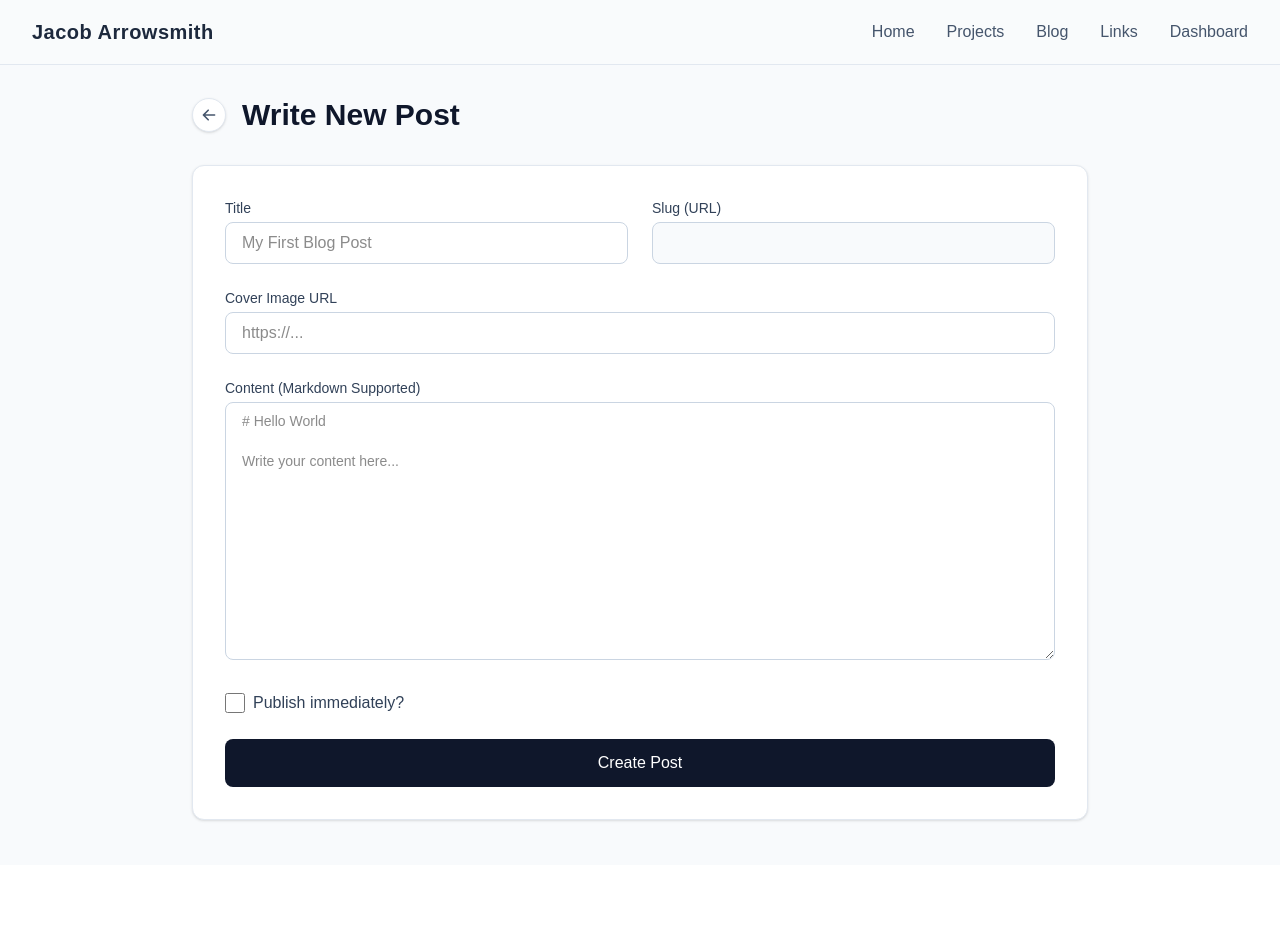
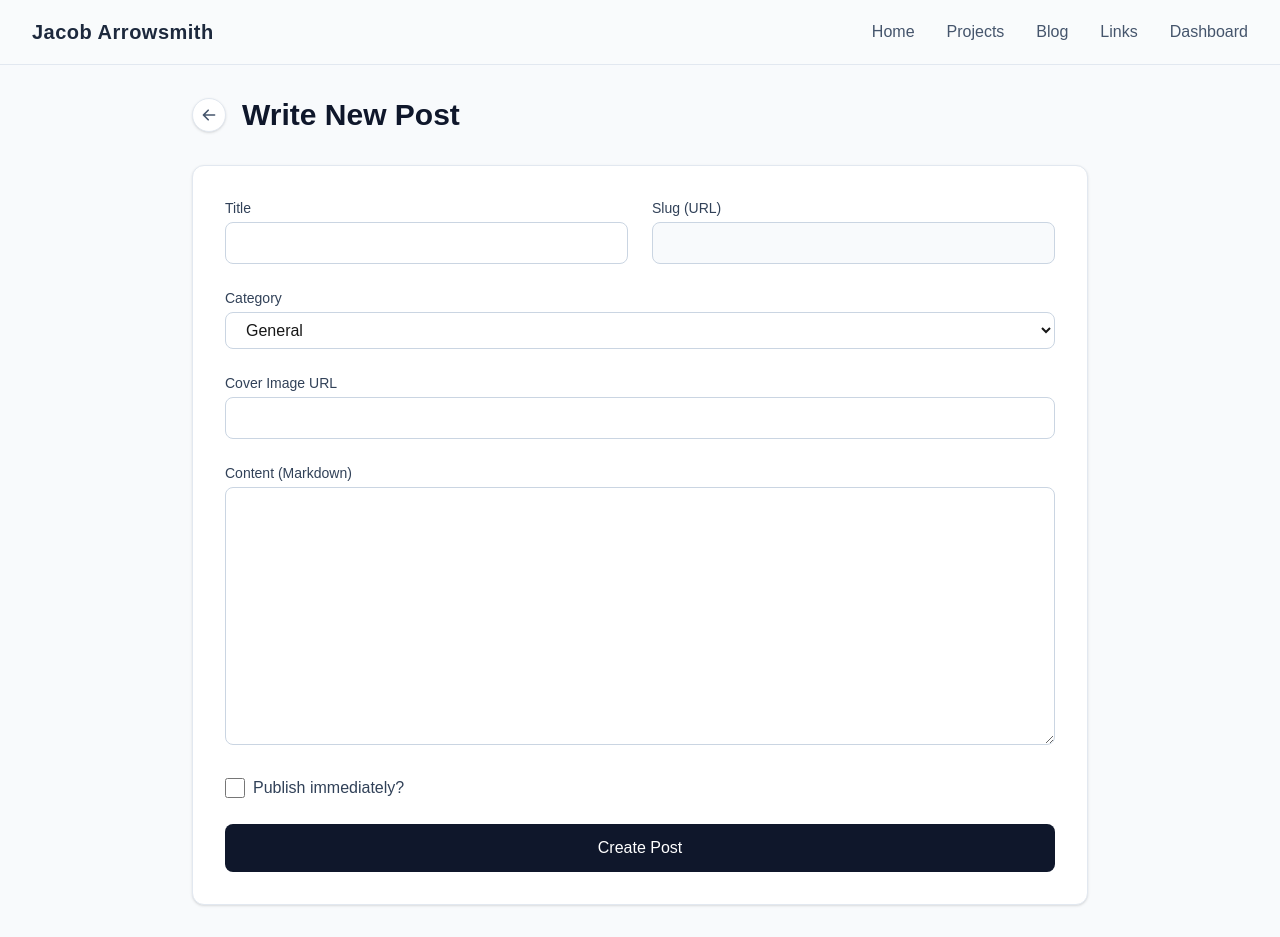
Before and after one commit to jarrowsmith17/jacob-portfolio, a Next.js app: page /admin/write-blog in a window 1280 px wide. Before the commit the page ends 865 px from the top, so only its background shows below. Built offline with nearby package versions, Linux system fonts and the light colour scheme.

Commit message:
Add vercel analytics

```diff
--- a/app/admin/edit-blog/[id]/page.tsx
+++ b/app/admin/edit-blog/[id]/page.tsx
@@ -15,6 +15,7 @@ export default function EditBlogPage({ params }: { params: Promise<{ id: string
     slug: '',
     content: '',
     coverImage: '',
+    category: 'General', // State for category
     published: false,
   });
 
@@ -26,10 +27,10 @@ export default function EditBlogPage({ params }: { params: Promise<{ id: string
         return;
       }
       const data = await res.json();
-      // Ensure coverImage is not null/undefined to avoid React warnings
       setFormData({
         ...data,
-        coverImage: data.coverImage || ''
+        coverImage: data.coverImage || '',
+        category: data.category || 'General' // Ensure category is loaded
       });
       setLoading(false);
     };
@@ -88,7 +89,6 @@ export default function EditBlogPage({ params }: { params: Promise<{ id: string
         <div className="bg-white rounded-xl shadow-sm border border-slate-200 p-8">
           <form onSubmit={handleSubmit} className="space-y-6">
 
-            {/* Title & Slug Grid */}
             <div className="grid grid-cols-1 md:grid-cols-2 gap-6">
               <div>
                 <label className="block text-sm font-medium text-slate-700 mb-1">Title</label>
@@ -107,12 +107,27 @@ export default function EditBlogPage({ params }: { params: Promise<{ id: string
                   required
                   value={formData.slug}
                   onChange={(e) => setFormData({ ...formData, slug: e.target.value })}
-                  className="w-full px-4 py-2 border border-slate-300 rounded-lg bg-slate-50 text-slate-600"
+                  className="w-full px-4 py-2 border border-slate-300 rounded-lg bg-slate-50"
                 />
               </div>
             </div>
 
-            {/* --- NEW: Image URL Input --- */}
+            {/* --- CATEGORY DROPDOWN --- */}
+            <div>
+              <label className="block text-sm font-medium text-slate-700 mb-1">Category</label>
+              <select
+                value={formData.category}
+                onChange={(e) => setFormData({ ...formData, category: e.target.value })}
+                className="w-full px-4 py-2 border border-slate-300 rounded-lg focus:ring-2 focus:ring-blue-500 outline-none bg-white"
+              >
+                <option value="General">General</option>
+                <option value="Projects">Projects</option>
+                <option value="Movie Review">Movie Review</option>
+                <option value="Product Review">Product Review</option>
+                <option value="Tutorial">Tutorial</option>
+              </select>
+            </div>
+
             <div>
               <label className="block text-sm font-medium text-slate-700 mb-1">Cover Image URL</label>
               <input
@@ -120,11 +135,9 @@ export default function EditBlogPage({ params }: { params: Promise<{ id: string
                 value={formData.coverImage}
                 onChange={(e) => setFormData({ ...formData, coverImage: e.target.value })}
                 className="w-full px-4 py-2 border border-slate-300 rounded-lg focus:ring-2 focus:ring-blue-500 outline-none"
-                placeholder="https://..."
               />
             </div>
 
-            {/* Content Area */}
             <div>
               <label className="block text-sm font-medium text-slate-700 mb-1">Content (Markdown)</label>
               <textarea
@@ -136,7 +149,6 @@ export default function EditBlogPage({ params }: { params: Promise<{ id: string
               />
             </div>
 
-            {/* Status Toggle */}
             <div className="p-4 bg-slate-50 rounded-lg border border-slate-200 flex items-center justify-between">
               <div>
                 <span className="block font-medium text-slate-900">Status</span>
--- a/app/admin/edit-project/[id]/page.tsx
+++ b/app/admin/edit-project/[id]/page.tsx
@@ -20,7 +20,8 @@ export default function EditProjectPage({ params }: { params: Promise<{ id: stri
     repoLink: '',
     liveLink: '',
     techStack: '',
-  });
+    relatedBlogSlug: '', // <--- Add this
+});
 
   useEffect(() => {
     const fetchProject = async () => {
@@ -36,8 +37,9 @@ export default function EditProjectPage({ params }: { params: Promise<{ id: stri
       setFormData({
         ...data,
         liveLink: data.liveLink || '',
+        relatedBlogSlug: data.relatedBlogSlug || '', // <--- Add this
         techStack: data.techStack.join(', '),
-      });
+    });
       setLoading(false);
     };
     fetchProject();
@@ -154,6 +156,22 @@ export default function EditProjectPage({ params }: { params: Promise<{ id: stri
                 className="w-full px-4 py-2 border border-slate-300 rounded-lg outline-none focus:ring-2 focus:ring-blue-500"
               />
             </div>
+            {/* Related Blog Post */}
+            <div>
+              <label className="block text-sm font-medium text-slate-700 mb-1">Related Blog Slug</label>
+              <div className="flex gap-2 items-center">
+                <span className="text-slate-400 text-sm">/blog/</span>
+                <input
+                  type="text"
+                  name="relatedBlogSlug"
+                  value={formData.relatedBlogSlug}
+                  onChange={handleChange}
+                  placeholder="my-cool-project-case-study"
+                  className="flex-1 px-4 py-2 border border-slate-300 rounded-lg outline-none focus:ring-2 focus:ring-blue-500"
+                />
+              </div>
+              <p className="text-xs text-slate-500 mt-1">Paste the "slug" of the blog post here to link them.</p>
+            </div>
 
             {/* Links */}
             <div className="grid grid-cols-1 md:grid-cols-2 gap-6">
--- a/app/admin/write-blog/page.tsx
+++ b/app/admin/write-blog/page.tsx
@@ -14,10 +14,10 @@ export default function WriteBlogPage() {
     slug: '',
     content: '',
     coverImage: '',
+    category: 'General', // Default
     published: false,
   });
 
-  // Auto-generate slug from title
   const handleTitleChange = (e: React.ChangeEvent<HTMLInputElement>) => {
     const title = e.target.value;
     const slug = title.toLowerCase().replace(/[^a-z0-9]+/g, '-').replace(/(^-|-$)+/g, '');
@@ -35,7 +35,7 @@ export default function WriteBlogPage() {
     });
 
     if (res.ok) {
-      router.push('/blog'); // Go to the public blog page to see it
+      router.push('/blog');
     } else {
       alert('Failed to save blog');
     }
@@ -65,7 +65,6 @@ export default function WriteBlogPage() {
                   value={formData.title}
                   onChange={handleTitleChange}
                   className="w-full px-4 py-2 border border-slate-300 rounded-lg focus:ring-2 focus:ring-blue-500 outline-none"
-                  placeholder="My First Blog Post"
                 />
               </div>
 
@@ -81,6 +80,22 @@ export default function WriteBlogPage() {
               </div>
             </div>
 
+            {/* --- CATEGORY DROPDOWN --- */}
+            <div>
+              <label className="block text-sm font-medium text-slate-700 mb-1">Category</label>
+              <select
+                value={formData.category}
+                onChange={(e) => setFormData({ ...formData, category: e.target.value })}
+                className="w-full px-4 py-2 border border-slate-300 rounded-lg focus:ring-2 focus:ring-blue-500 outline-none bg-white"
+              >
+                <option value="General">General</option>
+                <option value="Projects">Projects</option>
+                <option value="Movie Review">Movie Review</option>
+                <option value="Product Review">Product Review</option>
+                <option value="Tutorial">Tutorial</option>
+              </select>
+            </div>
+
             <div>
               <label className="block text-sm font-medium text-slate-700 mb-1">Cover Image URL</label>
               <input
@@ -88,19 +103,17 @@ export default function WriteBlogPage() {
                 value={formData.coverImage}
                 onChange={(e) => setFormData({...formData, coverImage: e.target.value})}
                 className="w-full px-4 py-2 border border-slate-300 rounded-lg focus:ring-2 focus:ring-blue-500 outline-none"
-                placeholder="https://..."
               />
             </div>
 
             <div>
-              <label className="block text-sm font-medium text-slate-700 mb-1">Content (Markdown Supported)</label>
+              <label className="block text-sm font-medium text-slate-700 mb-1">Content (Markdown)</label>
               <textarea
                 required
                 rows={12}
                 value={formData.content}
                 onChange={(e) => setFormData({...formData, content: e.target.value})}
                 className="w-full px-4 py-2 border border-slate-300 rounded-lg focus:ring-2 focus:ring-blue-500 outline-none font-mono text-sm"
-                placeholder="# Hello World&#10;&#10;Write your content here..."
               />
             </div>
 
@@ -115,11 +128,7 @@ export default function WriteBlogPage() {
               <label htmlFor="published" className="text-slate-700 font-medium">Publish immediately?</label>
             </div>
 
-            <button
-              type="submit"
-              disabled={loading}
-              className="w-full bg-slate-900 text-white py-3 rounded-lg font-medium hover:bg-slate-800 transition-colors"
-            >
+            <button type="submit" disabled={loading} className="w-full bg-slate-900 text-white py-3 rounded-lg font-medium hover:bg-slate-800 transition-colors">
               {loading ? 'Saving...' : 'Create Post'}
             </button>
 
--- a/app/api/blogs/[id]/route.ts
+++ b/app/api/blogs/[id]/route.ts
@@ -3,24 +3,20 @@ import { getServerSession } from 'next-auth';
 import { authOptions } from '../../auth/[...nextauth]/route';
 import { prisma } from '@/app/lib/prisma';
 
-// 1. GET: Fetch single post for the edit form
 export async function GET(
   req: Request,
-  { params }: { params: Promise<{ id: string }> } // Next.js 15 Promise type
+  { params }: { params: Promise<{ id: string }> }
 ) {
   const session = await getServerSession(authOptions);
   if (!session) return NextResponse.json({ error: 'Unauthorized' }, { status: 401 });
 
-  const { id } = await params; // Await params
-
+  const { id } = await params;
   const post = await prisma.blogPost.findUnique({
     where: { id: parseInt(id) },
   });
-
   return NextResponse.json(post);
 }
 
-// 2. PUT: Update post (publish, edit content, etc)
 export async function PUT(
   req: Request,
   { params }: { params: Promise<{ id: string }> }
@@ -30,7 +26,7 @@ export async function PUT(
 
   const { id } = await params;
   const body = await req.json();
-  const { title, slug, content, coverImage, published } = body;
+  const { title, slug, content, coverImage, published, category } = body;
 
   const updatedPost = await prisma.blogPost.update({
     where: { id: parseInt(id) },
@@ -39,14 +35,14 @@ export async function PUT(
       slug,
       content,
       coverImage,
-      published, // This toggles draft/live status
+      published,
+      category, // Update category
     },
   });
 
   return NextResponse.json(updatedPost);
 }
 
-// 3. DELETE: Remove post
 export async function DELETE(
   req: Request,
   { params }: { params: Promise<{ id: string }> }
@@ -55,7 +51,6 @@ export async function DELETE(
   if (!session) return NextResponse.json({ error: 'Unauthorized' }, { status: 401 });
 
   const { id } = await params;
-
   await prisma.blogPost.delete({
     where: { id: parseInt(id) },
   });
--- a/app/api/blogs/route.ts
+++ b/app/api/blogs/route.ts
@@ -3,7 +3,6 @@ import { getServerSession } from 'next-auth';
 import { authOptions } from '../auth/[...nextauth]/route';
 import { prisma } from '@/app/lib/prisma';
 
-// 1. GET: Fetch all published blogs (for the public list)
 export async function GET() {
   const blogs = await prisma.blogPost.findMany({
     where: { published: true },
@@ -12,22 +11,23 @@ export async function GET() {
   return NextResponse.json(blogs);
 }
 
-// 2. POST: Create a new blog post (Admin only)
 export async function POST(req: Request) {
   const session = await getServerSession(authOptions);
   if (!session) return NextResponse.json({ error: 'Unauthorized' }, { status: 401 });
 
   try {
     const body = await req.json();
-    const { title, slug, content, coverImage, published } = body;
+    // Destructure category
+    const { title, slug, content, coverImage, published, category } = body;
 
     const post = await prisma.blogPost.create({
       data: {
         title,
-        slug, // We will generate this on the frontend
+        slug,
         content,
         coverImage,
         published: published || false,
+        category: category || "General", // Default if missing
       },
     });
 
--- a/app/api/projects/[id]/route.ts
+++ b/app/api/projects/[id]/route.ts
@@ -32,7 +32,7 @@ export async function PUT(
 
   const { id } = await params; // Fix: Await here
   const body = await req.json();
-  const { title, description, imageUrl, repoLink, liveLink, techStack } = body;
+  const { title, description, imageUrl, repoLink, liveLink, techStack, relatedBlogSlug } = body;
 
   const updatedProject = await prisma.project.update({
     where: { id: parseInt(id) },
@@ -42,6 +42,7 @@ export async function PUT(
       imageUrl,
       repoLink,
       liveLink: liveLink || null,
+      relatedBlogSlug: relatedBlogSlug || null,
       techStack: typeof techStack === 'string' ? techStack.split(',').map((t: string) => t.trim()) : techStack,
     },
   });
--- /dev/null
+++ b/app/blog/BlogList.tsx
@@ -0,0 +1,85 @@
+'use client';
+
+import { useState } from 'react';
+import Link from 'next/link';
+import { format } from 'date-fns';
+
+// 1. Change 'string' to 'string | undefined' or add a '?'
+interface Post {
+  id: number;
+  title: string;
+  slug: string;
+  content: string;
+  coverImage: string | null;
+  category?: string; // <--- Add the question mark here
+  createdAt: string;
+}
+
+export default function BlogList({ posts }: { posts: Post[] }) {
+  const [filter, setFilter] = useState('All');
+
+  // 2. Add a fallback so it defaults to "General" if missing
+  const categories = ['All', ...Array.from(new Set(posts.map(post => post.category || 'General')))];
+
+  const filteredPosts = filter === 'All'
+    ? posts
+    : posts.filter(post => (post.category || 'General') === filter);
+
+  return (
+    <div>
+      {/* Filters */}
+      <div className="flex flex-wrap gap-2 mb-8">
+        {categories.map(cat => (
+          <button
+            key={cat}
+            onClick={() => setFilter(cat)}
+            className={`px-4 py-2 rounded-full text-sm font-medium transition-colors ${
+              filter === cat
+                ? 'bg-slate-900 text-white'
+                : 'bg-white text-slate-600 border border-slate-200 hover:border-slate-400'
+            }`}
+          >
+            {cat}
+          </button>
+        ))}
+      </div>
+
+      {/* Grid */}
+      <div className="grid grid-cols-1 md:grid-cols-2 gap-8">
+        {filteredPosts.map((post) => (
+          <Link key={post.id} href={`/blog/${post.slug}`}>
+            <div className="bg-white rounded-2xl overflow-hidden shadow-sm hover:shadow-md transition-shadow border border-slate-200 group h-full flex flex-col">
+
+              <div className="h-48 bg-slate-200 overflow-hidden relative">
+                 {post.coverImage ? (
+                    <img src={post.coverImage} alt={post.title} className="w-full h-full object-cover group-hover:scale-105 transition-transform duration-500" />
+                 ) : (
+                    <div className="w-full h-full bg-slate-300 flex items-center justify-center text-slate-400">No Image</div>
+                 )}
+                 <span className="absolute top-4 left-4 bg-white/90 backdrop-blur px-3 py-1 rounded-full text-xs font-bold text-slate-800 shadow-sm">
+                   {post.category}
+                 </span>
+              </div>
+
+              <div className="p-6 flex flex-col flex-grow">
+                <div className="text-xs font-semibold text-blue-600 mb-2 uppercase tracking-wide">
+                  {format(new Date(post.createdAt), 'MMMM d, yyyy')}
+                </div>
+                <h2 className="text-xl font-bold text-slate-900 mb-3 group-hover:text-blue-600 transition-colors">
+                  {post.title}
+                </h2>
+                <p className="text-slate-500 line-clamp-3 text-sm">
+                  {post.content.slice(0, 150)}...
+                </p>
+              </div>
+            </div>
+          </Link>
+        ))}
+      </div>
+
+      {filteredPosts.length === 0 && (
+        <div className="text-center py-20 text-slate-500">No posts found for this category.</div>
+      )}
+    </div>
+  );
+}
--- a/app/components/ProjectCarousel.tsx
+++ b/app/components/ProjectCarousel.tsx
@@ -3,6 +3,7 @@
 import { useRef } from 'react';
 import { FaGithub, FaExternalLinkAlt } from 'react-icons/fa';
 import { HiChevronLeft, HiChevronRight } from 'react-icons/hi';
+import Link from 'next/link'; // <--- 1. NEW IMPORT
 
 interface Project {
   id: number;
@@ -12,6 +13,7 @@ interface Project {
   repoLink: string;
   liveLink: string | null;
   techStack: string[];
+  relatedBlogSlug: string | null; // <--- 2. NEW FIELD
 }
 
 export default function ProjectsCarousel({ projects }: { projects: Project[] }) {
@@ -81,6 +83,19 @@ export default function ProjectsCarousel({ projects }: { projects: Project[] })
                 ))}
               </div>
 
+              {/* --- 3. NEW: Case Study Link --- */}
+              {project.relatedBlogSlug && (
+                <div className="mb-4">
+                  <Link
+                    href={`/blog/${project.relatedBlogSlug}`}
+                    className="inline-flex items-center gap-1 text-sm font-semibold text-blue-600 hover:text-blue-800 transition-colors group/link"
+                  >
+                    Read Case Study
+                    <span className="group-hover/link:translate-x-1 transition-transform">→</span>
+                  </Link>
+                </div>
+              )}
+
               {/* Buttons */}
               <div className="flex gap-3">
                 <a
--- a/app/layout.tsx
+++ b/app/layout.tsx
@@ -1,6 +1,7 @@
 import './globals.css';
 import Navbar from './components/Navbar';
 import type { Metadata } from 'next'; // 1. Import Next.js specific type for metadata
+import { Analytics } from "@vercel/analytics/next"
 
 // 2. Strongly type the metadata object
 export const metadata: Metadata = {
@@ -19,6 +20,7 @@ export default function RootLayout({
       <body className="antialiased bg-slate-50 text-slate-900">
         <Navbar />
         <main>{children}</main>
+        <Analytics/>
       </body>
     </html>
   );
--- a/package.json
+++ b/package.json
@@ -13,6 +13,7 @@
     "@prisma/adapter-pg": "^7.3.0",
     "@prisma/client": "^7.3.0",
     "@types/bcryptjs": "^2.4.6",
+    "@vercel/analytics": "^1.6.1",
     "bcryptjs": "^3.0.3",
     "date-fns": "^4.1.0",
     "next": "16.1.6",
```
Also changed, not shown: app/blog/page.tsx (+11 -37 lines), 2 other files (tests, documents, lock files or other folders).
